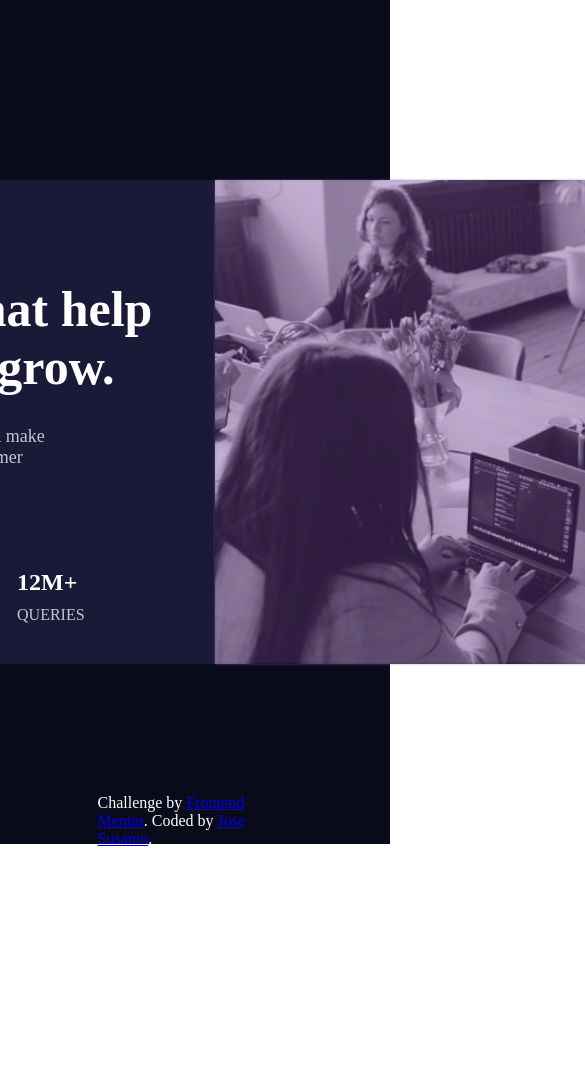
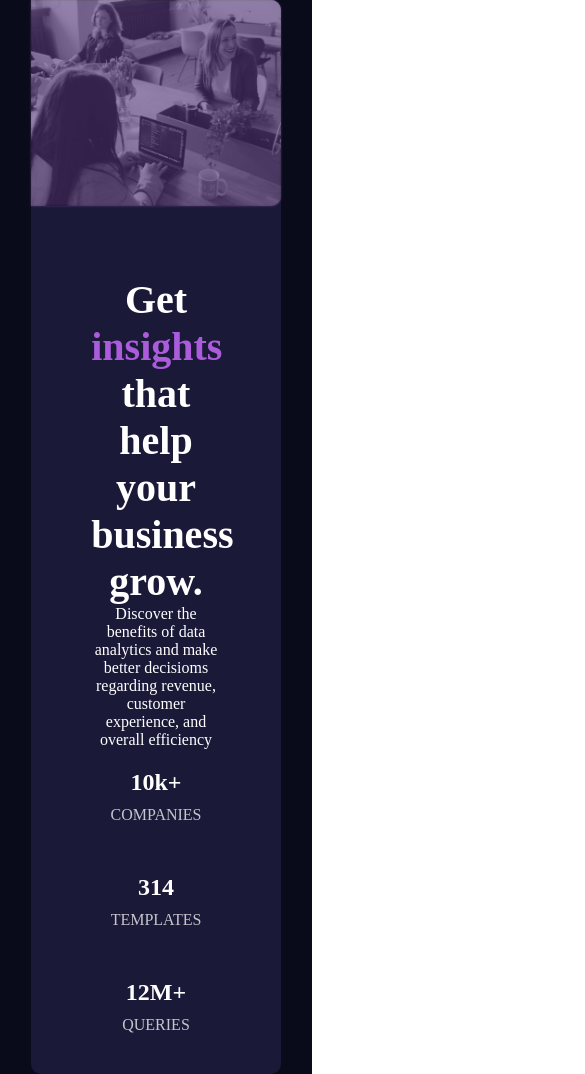
Before and after one commit to Itsjoses/Stats-preview-card-component-new, a plain HTML site: page index.html in a window 390 px wide. Shown: the top 1074 px of the page, 585 px wide, since content can reach past the window. Before the commit the page ends 848 px from the top, so only its background shows below. Drawn offline with Linux system fonts and the light colour scheme.

Commit message:
Add files via upload

```diff
--- a/Home.css
+++ b/Home.css
@@ -9,6 +9,7 @@
     display: flex;
     justify-content: center;
     align-items: center;
+    position: relative;
 }
 
 p{
@@ -18,22 +19,25 @@ p{
 .card{
     background: hsl(244, 38%, 16%);
     display: flex;
-    border-radius: 30px;
+    border-radius: 10px;
 }
 
 .font{
     padding: 100px 60px 40px 60px;
     display: flex;
+    /* margin-left: 10px; */
+    gap: 2rem;
+    flex-direction: column;
 }
 
-.font-row h1{
-    font-size: 50px;
-    text-align: left;
+.font h1{
+    margin-top: -30px;
+    font-size: 40px;
     color: white;
 }
 
-.font-row > p{
-    margin-top: 30px;
+.font > p{
+    margin-top: 5px;
     font-size: 18px;
     color: hsla(0, 0%, 100%, 0.75);
 }
@@ -44,11 +48,11 @@ p{
 
 .number{
     display: flex;
-    flex-basis: 34%;
+    margin-top: 20px;
 }
 
 .number-col{
-    margin-top: 80px;
+    margin-top: 10px;
     margin-right: 70px;
 }
 
@@ -63,17 +67,19 @@ p{
 
 .pic-card{
     display: flex;
-    position: relative;
+    /* position: relative; */
     background: url(Prototype/stats-preview-card-component-main/images/image-header-desktop.jpg) no-repeat;
     background-size: 100%;
-    filter: opacity(.6) drop-shadow(0px 0px 1px hsl(277, 64%, 61%));
+    filter: opacity(.4) drop-shadow(0px 0px 1px hsl(277, 64%, 61%));
     width: 100%;
     height: auto;
-    border-radius:  0 30px 30px 0;
+    border-radius:  0 10px 10px 0;
 }
 
 .pic-card img{
-    border-radius:  0 30px 30px 0;
+    width: 100%;
+    height: 100%;
+    border-radius:  0 10px 10px 0;
 }
 
 .attribution{
@@ -84,3 +90,32 @@ p{
     left: 50%;
     transform: translate(-50%);
 }
+
+@media(max-width: 800px){
+
+    .background{
+        width: 80%;
+    }
+
+    .card{
+        flex-direction: column-reverse;
+        text-align: center;
+        width: 80%;
+        height: 80%;
+    }
+
+    .number{
+        flex-direction: column;
+        text-align: center;
+        row-gap: 50px;
+    }
+
+    .number-col{
+        margin: 0;
+    }
+
+    .attribution{
+        display: none;
+    }
+
+}
--- /dev/null
+++ b/Home.html
@@ -0,0 +1,49 @@
+<!DOCTYPE html>
+<html lang="en">
+<head>
+    <meta charset="UTF-8">
+    <meta http-equiv="X-UA-Compatible" content="IE=edge">
+    <meta name="viewport" content="width=device-width, initial-scale=1.0">
+    <title>Document</title>
+    <link rel="stylesheet" href="Home.css">
+</head>
+<body>
+    <div class="background">
+        <div class="card">
+            <div class="font">
+                <!-- <div class="font-row"> -->
+                    <h1>Get <span class="color">insights</span> that help <br>your business grow.</h1>
+
+                    <p>Discover the benefits of data analytics and make <br>better decisioms regarding revenue, customer <br>experience, and overall efficiency</p>
+                    <div class="number">
+                        <div class="number-col">
+                            <h2>10k+</h2>
+                            <p>COMPANIES</p>
+                        </div>
+
+                        <div class="number-col">
+                            <h2>314</h2>
+                            <p>TEMPLATES</p>
+                        </div>
+
+                        <div class="number-col">
+                            <h2>12M+</h2>
+                            <p>QUERIES</p>
+                        </div>
+                    </div>
+                <!-- </div> -->
+            </div>
+            <div class="pic-card">
+                <img src="Prototype/stats-preview-card-component-main/images/image-header-desktop.jpg" alt="">
+                <!-- <div class="color"></div>
+                <div class="card-pic"></div> -->
+            </div>
+        </div>
+    </div>
+
+    <div class="attribution">
+        Challenge by <a href="https://www.frontendmentor.io?ref=challenge" target="_blank">Frontend Mentor</a>.
+        Coded by <a href="https://github.com/Itsjoses/Stats-preview-card-component">Jose Susanto</a>.
+      </div>
+</body>
+</html>
```
